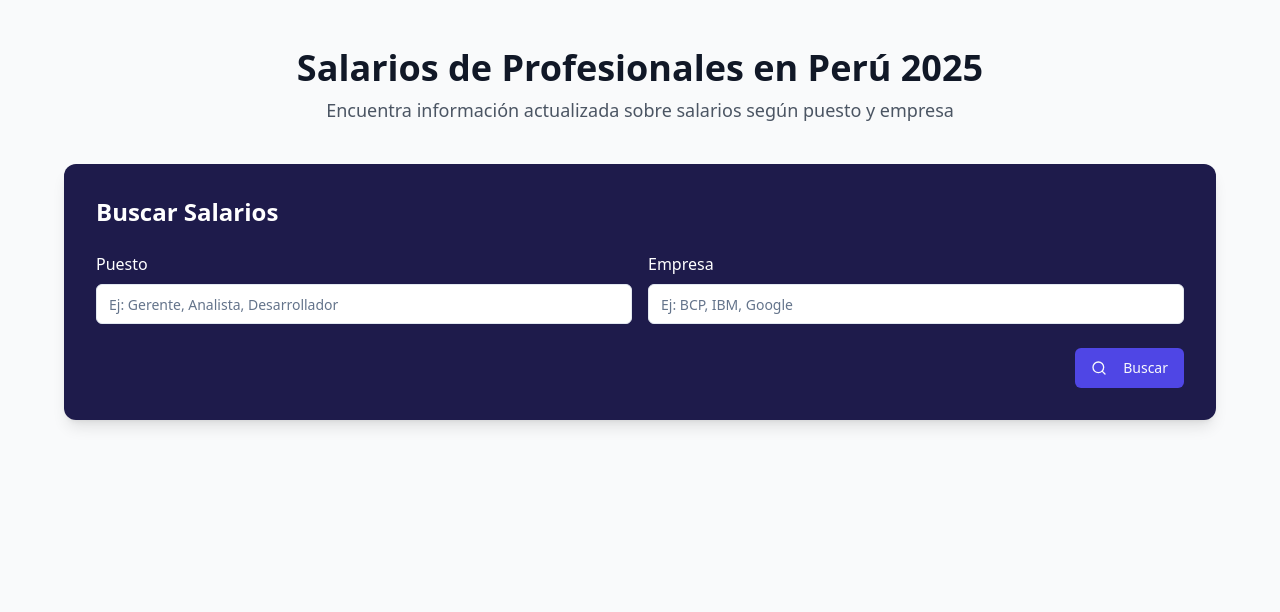
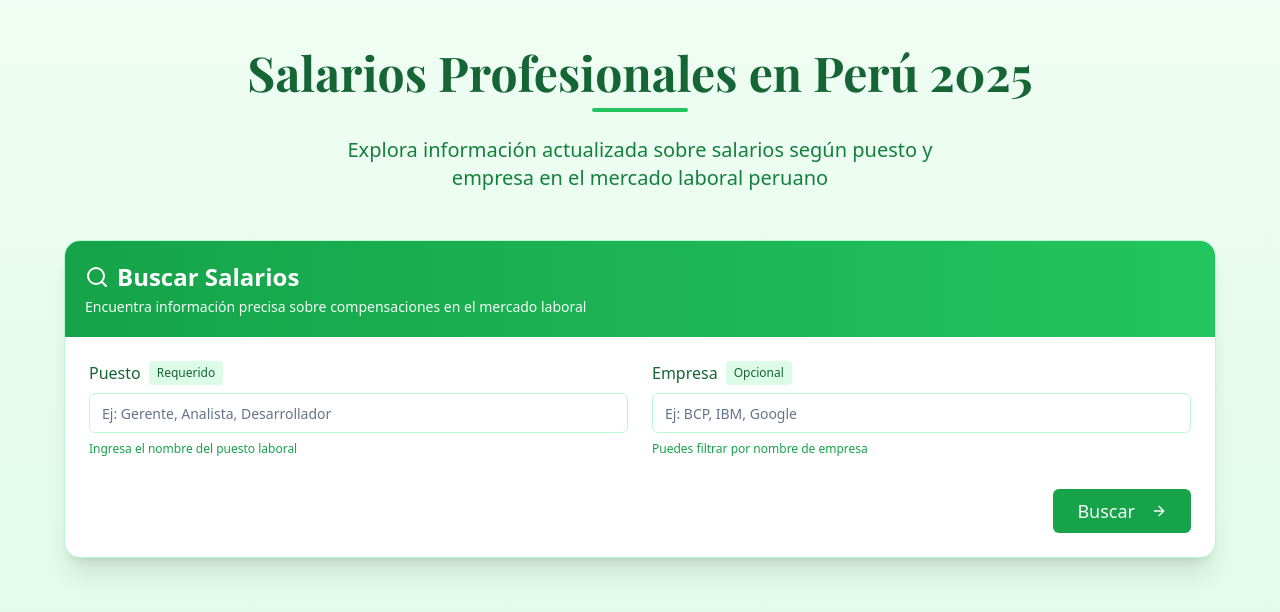
Before and after one commit to Freddyx14/salarios-peru, a React (Vite) app: page / in a window 1280 px wide. Shown: the top 612 px of the page. Built offline with nearby package versions, Linux system fonts and the light colour scheme.

Commit message:
Refactor: Redesign UI with green color palette
Redesigned the UI to be more visually appealing and user-friendly, incorporating a professional green color palette.

```diff
--- a/src/App.tsx
+++ b/src/App.tsx
@@ -1,3 +1,4 @@
+
 import { Toaster } from "@/components/ui/toaster";
 import { Toaster as Sonner } from "@/components/ui/sonner";
 import { TooltipProvider } from "@/components/ui/tooltip";
@@ -6,9 +7,21 @@ import { BrowserRouter, Routes, Route } from "react-router-dom";
 import Index from "./pages/Index";
 import NotFound from "./pages/NotFound";
 
+// Agregar fuente Playfair Display
+import { useEffect } from "react";
+
 const queryClient = new QueryClient();
 
-const App = () => (
+const App = () => {
+  useEffect(() => {
+    // Agregar la fuente Playfair Display desde Google Fonts
+    const link = document.createElement("link");
+    link.href = "https://fonts.googleapis.com/css2?family=Playfair+Display:wght@400;700&display=swap";
+    link.rel = "stylesheet";
+    document.head.appendChild(link);
+  }, []);
+
+  return (
     <QueryClientProvider client={queryClient}>
       <TooltipProvider>
         <Toaster />
@@ -23,5 +36,6 @@ const App = () => (
       </TooltipProvider>
     </QueryClientProvider>
   );
+};
 
 export default App;
--- a/src/components/SalaryResults.tsx
+++ b/src/components/SalaryResults.tsx
@@ -2,6 +2,8 @@
 import React from 'react';
 import { Card, CardContent } from "@/components/ui/card";
 import { Table, TableBody, TableCaption, TableCell, TableHead, TableHeader, TableRow } from "@/components/ui/table";
+import { Badge } from "@/components/ui/badge";
+import { Search } from "lucide-react";
 
 export interface SalaryData {
   id: string;
@@ -24,9 +26,13 @@ const SalaryResults: React.FC<SalaryResultsProps> = ({ results, searchPerformed
 
   if (results.length === 0) {
     return (
-      <Card className="w-full mt-4">
-        <CardContent className="pt-6">
-          <p className="text-center text-gray-500">No se encontraron resultados para tu búsqueda.</p>
+      <Card className="w-full mt-4 bg-white border-green-200 overflow-hidden rounded-xl">
+        <CardContent className="p-10 flex flex-col items-center justify-center">
+          <div className="bg-green-100 p-4 rounded-full mb-4">
+            <Search className="h-10 w-10 text-green-600" />
+          </div>
+          <p className="text-center text-green-800 text-lg">No se encontraron resultados para tu búsqueda.</p>
+          <p className="text-center text-green-600 mt-2">Intenta con otros términos o amplía tus criterios de búsqueda.</p>
         </CardContent>
       </Card>
     );
@@ -34,31 +40,42 @@ const SalaryResults: React.FC<SalaryResultsProps> = ({ results, searchPerformed
 
   return (
     <div className="w-full">
-      <div className="flex items-center justify-between mb-4">
-        <h2 className="text-2xl font-bold">{results.length} puesto(s) encontrado(s)</h2>
+      <div className="flex items-center justify-between mb-6">
+        <h2 className="text-2xl font-bold text-green-800 flex items-center">
+          <Badge className="mr-3 bg-green-600 text-white text-sm py-1 px-3 hover:bg-green-700">
+            {results.length}
+          </Badge>
+          {results.length === 1 ? 'Puesto encontrado' : 'Puestos encontrados'}
+        </h2>
       </div>
 
-      <Card className="w-full overflow-hidden">
+      <Card className="w-full overflow-hidden bg-white border-green-200 rounded-xl shadow-lg">
         <div className="overflow-x-auto">
           <Table>
-            <TableCaption>Lista de salarios encontrados según tu búsqueda</TableCaption>
-            <TableHeader className="bg-gray-50">
-              <TableRow>
-                <TableHead className="font-medium">Empresa</TableHead>
-                <TableHead className="font-medium">Puesto</TableHead>
-                <TableHead className="font-medium">Salario mensual</TableHead>
-                <TableHead className="font-medium">Universidad (Bachiller)</TableHead>
-                <TableHead className="font-medium">Universidad (Master)</TableHead>
+            <TableCaption className="text-green-600">
+              Información de salarios actualizada al 2025
+            </TableCaption>
+            <TableHeader className="bg-green-50">
+              <TableRow className="border-b border-green-200">
+                <TableHead className="font-bold text-green-800">Empresa</TableHead>
+                <TableHead className="font-bold text-green-800">Puesto</TableHead>
+                <TableHead className="font-bold text-green-800">Salario mensual</TableHead>
+                <TableHead className="font-bold text-green-800">Universidad (Bachiller)</TableHead>
+                <TableHead className="font-bold text-green-800">Universidad (Master)</TableHead>
               </TableRow>
             </TableHeader>
             <TableBody>
               {results.map((item) => (
-                <TableRow key={item.id} className="hover:bg-gray-50">
-                  <TableCell className="font-medium">{item.company}</TableCell>
-                  <TableCell>{item.position}</TableCell>
-                  <TableCell>{item.salary}</TableCell>
-                  <TableCell>{item.bachelorsUniversity || '-'}</TableCell>
-                  <TableCell>{item.mastersUniversity || '-'}</TableCell>
+                <TableRow key={item.id} className="hover:bg-green-50 border-b border-green-100">
+                  <TableCell className="font-medium text-green-800">{item.company}</TableCell>
+                  <TableCell className="text-green-700">{item.position}</TableCell>
+                  <TableCell>
+                    <Badge className="bg-green-100 text-green-800 hover:bg-green-200 hover:text-green-900">
+                      {item.salary}
+                    </Badge>
+                  </TableCell>
+                  <TableCell className="text-green-700">{item.bachelorsUniversity || '-'}</TableCell>
+                  <TableCell className="text-green-700">{item.mastersUniversity || '-'}</TableCell>
                 </TableRow>
               ))}
             </TableBody>
--- a/src/components/SalarySearch.tsx
+++ b/src/components/SalarySearch.tsx
@@ -2,7 +2,8 @@
 import React, { useState } from 'react';
 import { Button } from "@/components/ui/button";
 import { Input } from "@/components/ui/input";
-import { Search } from "lucide-react";
+import { Search, ArrowRight } from "lucide-react";
+import { Card, CardContent } from "@/components/ui/card";
 
 interface SalarySearchProps {
   onSearch: (position: string, company: string) => void;
@@ -12,45 +13,71 @@ const SalarySearch: React.FC<SalarySearchProps> = ({ onSearch }) => {
   const [position, setPosition] = useState('');
   const [company, setCompany] = useState('');
 
-  const handleSearch = () => {
+  const handleSubmit = (e: React.FormEvent) => {
+    e.preventDefault();
     onSearch(position, company);
   };
 
   return (
-    <div className="w-full bg-indigo-950 rounded-xl p-8 mb-8 shadow-lg">
-      <h2 className="text-white text-2xl font-bold mb-6">Buscar Salarios</h2>
-      <div className="grid md:grid-cols-2 gap-4">
+    <Card className="bg-white shadow-xl border-green-200 mb-10 overflow-hidden transform hover:shadow-2xl transition-all duration-300 rounded-2xl">
+      <div className="bg-gradient-to-r from-green-600 to-green-500 p-5">
+        <h2 className="text-white text-2xl font-bold flex items-center">
+          <Search className="mr-2 h-6 w-6" strokeWidth={2} />
+          Buscar Salarios
+        </h2>
+        <p className="text-green-50 text-sm mt-1">
+          Encuentra información precisa sobre compensaciones en el mercado laboral
+        </p>
+      </div>
+
+      <CardContent className="p-6">
+        <form onSubmit={handleSubmit}>
+          <div className="grid md:grid-cols-2 gap-6">
             <div className="space-y-2">
-          <label htmlFor="position" className="text-white">Puesto</label>
+              <label htmlFor="position" className="text-green-800 font-medium flex items-center">
+                Puesto
+                <span className="bg-green-100 text-green-800 text-xs px-2 py-1 rounded ml-2">
+                  Requerido
+                </span>
+              </label>
               <Input
                 id="position"
                 placeholder="Ej: Gerente, Analista, Desarrollador"
                 value={position}
                 onChange={(e) => setPosition(e.target.value)}
-            className="bg-white"
+                className="border-green-200 focus-visible:ring-green-500"
               />
+              <p className="text-xs text-green-600">Ingresa el nombre del puesto laboral</p>
             </div>
             <div className="space-y-2">
-          <label htmlFor="company" className="text-white">Empresa</label>
+              <label htmlFor="company" className="text-green-800 font-medium flex items-center">
+                Empresa
+                <span className="bg-green-100 text-green-800 text-xs px-2 py-1 rounded ml-2">
+                  Opcional
+                </span>
+              </label>
               <Input
                 id="company"
                 placeholder="Ej: BCP, IBM, Google"
                 value={company}
                 onChange={(e) => setCompany(e.target.value)}
-            className="bg-white"
+                className="border-green-200 focus-visible:ring-green-500"
               />
+              <p className="text-xs text-green-600">Puedes filtrar por nombre de empresa</p>
             </div>
           </div>
-      <div className="mt-6 flex justify-end">
+          <div className="mt-8 flex justify-end">
             <Button
-          onClick={handleSearch}
-          className="bg-indigo-600 hover:bg-indigo-700"
+              type="submit"
+              className="bg-green-600 hover:bg-green-700 text-lg px-6 py-2 h-auto"
             >
-          <Search className="mr-2 h-4 w-4" />
               Buscar
+              <ArrowRight className="ml-2 h-5 w-5" />
             </Button>
           </div>
-    </div>
+        </form>
+      </CardContent>
+    </Card>
   );
 };
 
--- a/src/pages/Index.tsx
+++ b/src/pages/Index.tsx
@@ -24,11 +24,12 @@ const Index = () => {
   };
 
   return (
-    <div className="min-h-screen bg-gray-50 py-12 px-4 sm:px-6">
+    <div className="min-h-screen bg-gradient-to-b from-green-50 to-green-100 py-12 px-4 sm:px-6">
       <div className="max-w-6xl mx-auto">
-        <div className="text-center mb-10">
-          <h1 className="text-4xl font-bold text-gray-900 mb-2">Salarios de Profesionales en Perú 2025</h1>
-          <p className="text-gray-600 text-lg">Encuentra información actualizada sobre salarios según puesto y empresa</p>
+        <div className="text-center mb-12">
+          <h1 className="text-5xl font-bold text-green-800 mb-3 font-serif">Salarios Profesionales en Perú 2025</h1>
+          <div className="w-24 h-1 bg-green-500 mx-auto mb-6 rounded-full"></div>
+          <p className="text-green-700 text-xl max-w-2xl mx-auto">Explora información actualizada sobre salarios según puesto y empresa en el mercado laboral peruano</p>
         </div>
 
         <SalarySearch onSearch={handleSearch} />
--- a/tailwind.config.ts
+++ b/tailwind.config.ts
@@ -1,3 +1,4 @@
+
 import type { Config } from "tailwindcss";
 
 export default {
@@ -18,6 +19,9 @@ export default {
 			}
 		},
 		extend: {
+			fontFamily: {
+				serif: ['Playfair Display', 'Georgia', 'serif'],
+			},
 			colors: {
 				border: 'hsl(var(--border))',
 				input: 'hsl(var(--input))',
```
Lines whose indentation alone changed are shown as unchanged.
